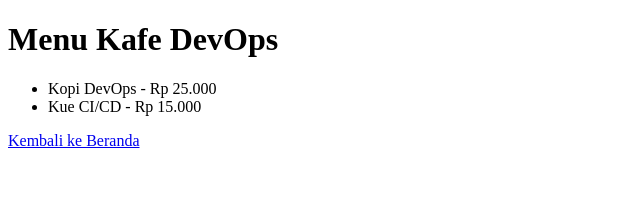
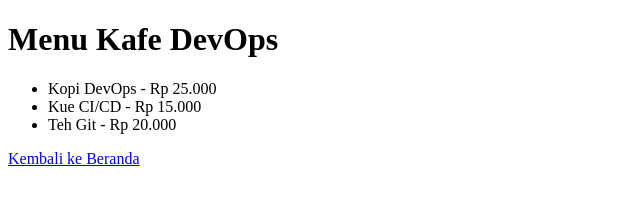
Before and after one commit to Wintec-Yuda/my-devops-deep, a plain HTML site: page app/templates/menu.html in a window 1280 px wide. Shown: the whole page, without its empty margins (0-640 px from the left). Drawn offline with Linux system fonts and the light colour scheme.

Commit message:
Add tea item to menu

```diff
--- a/app/templates/menu.html
+++ b/app/templates/menu.html
@@ -8,6 +8,7 @@
     <ul>
         <li>Kopi DevOps - Rp 25.000</li>
         <li>Kue CI/CD - Rp 15.000</li>
+        <li>Teh Git - Rp 20.000</li>
     </ul>
     <a href="/">Kembali ke Beranda</a>
 </body>
```
